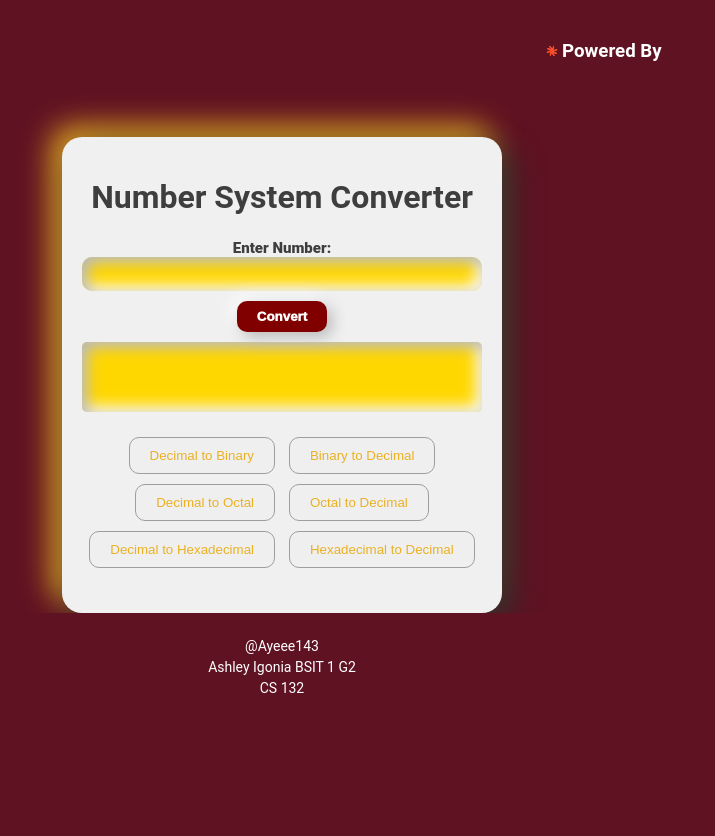
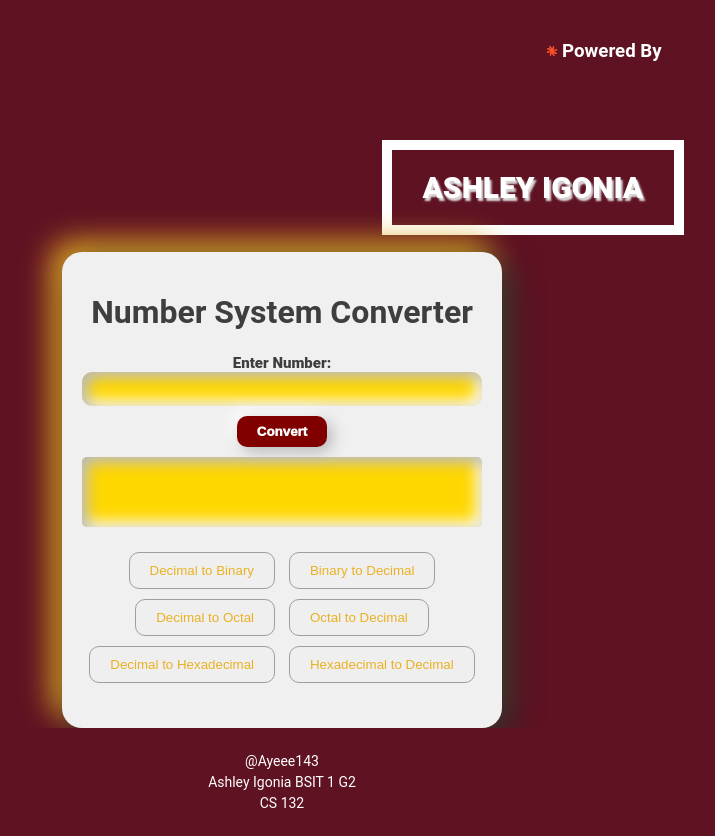
Before and after one commit to ayeee143/Number-System-IGONIA-G2-PC-, a plain HTML site: page index.html in a window 1280 px wide. Shown: the top 836 px of the page, without its empty margins (358-1073 px from the left). Before the commit the page ends 800 px from the top, so only its background shows below. Drawn offline with Linux system fonts and the light colour scheme; grey boxes are pictures that could not be loaded.

Commit message:
2nd COMMIT

```diff
--- a/style.css
+++ b/style.css
@@ -84,13 +84,14 @@ h1 {
     border-radius: 10px;
 }
 .nameheader{
-    border: 6px white solid;
+    border: 10px white solid;
     color: white;
 
     width: 22%;
     justify-content: center;
     text-align: center;
     margin-left: 740px;
+    margin-top: 20px;
 }
 
 .nameheader h1{
```
Also changed, not shown: index.html (+2 -2 lines).
